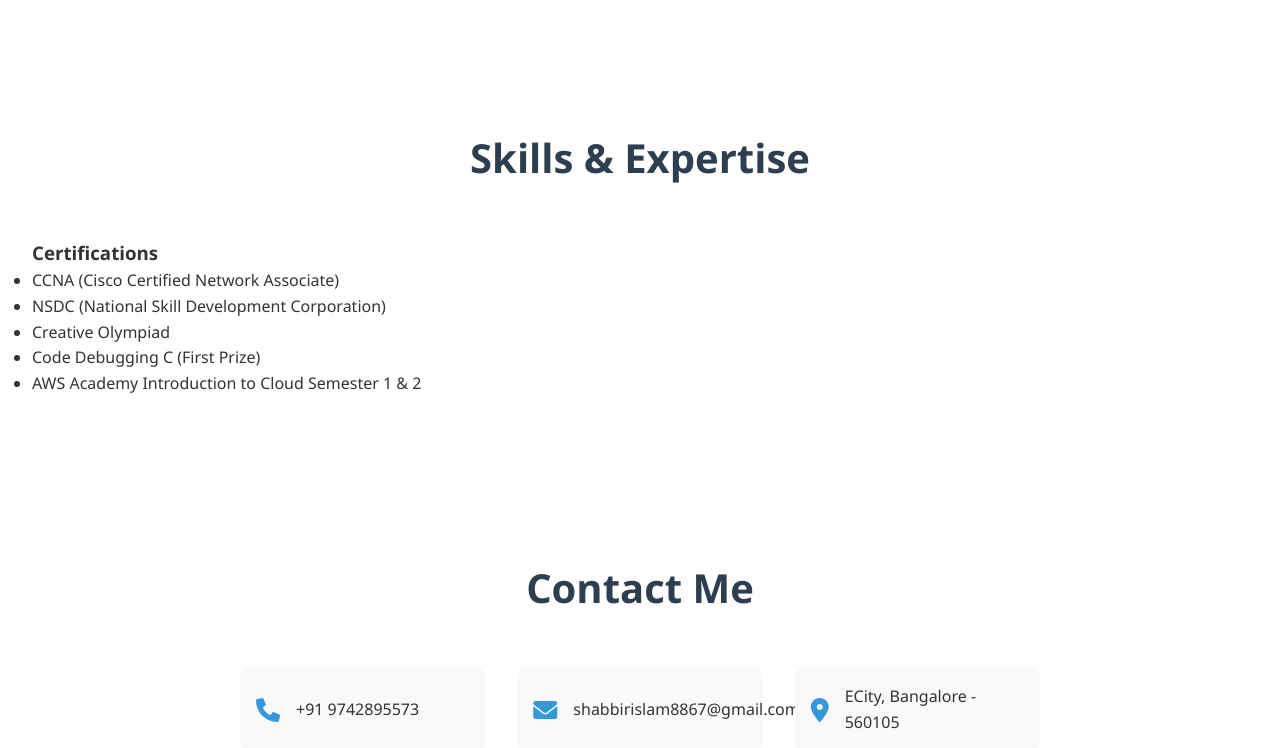
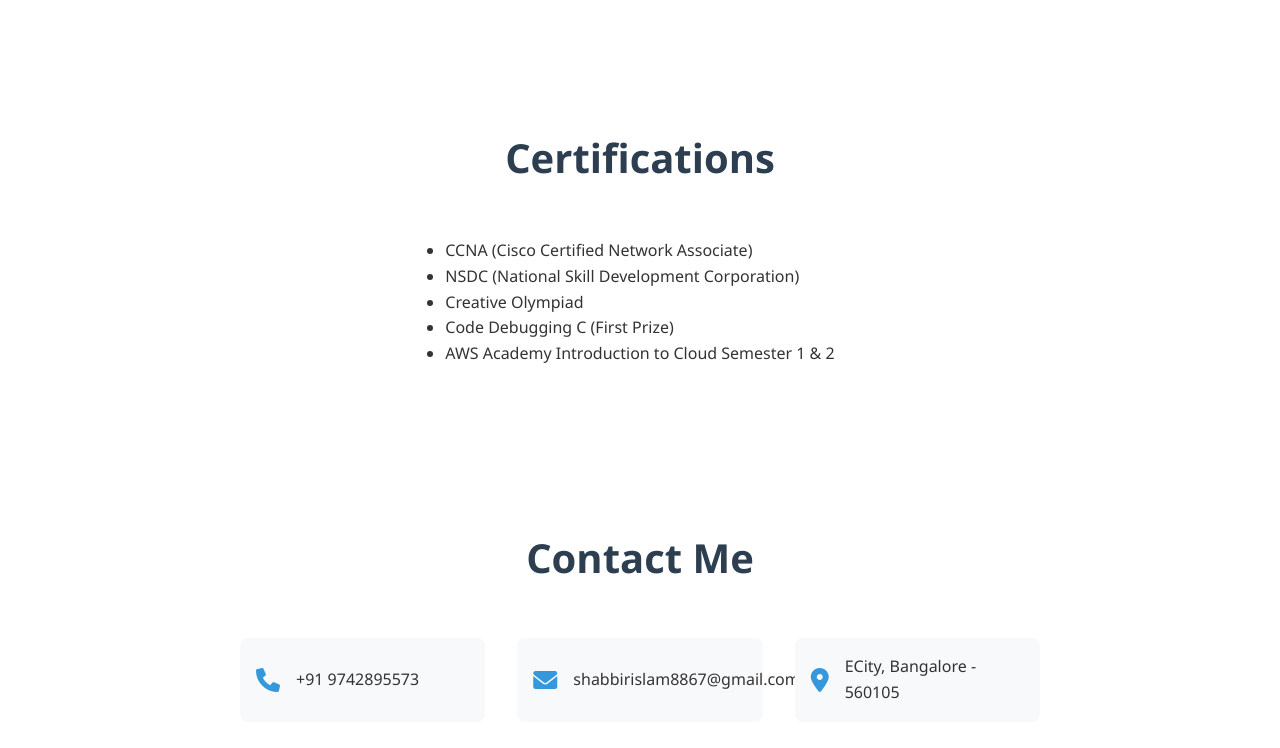
Before and after one commit to ShabbirS5/ShabbirS5, a plain HTML site: page index.html in a window 1280 px wide. Shown: the part 3420-4168 px from the top of the page. Drawn offline with nearby package versions, Linux system fonts and the light colour scheme.

Commit message:
Update index.html

```diff
--- a/index.html
+++ b/index.html
@@ -141,9 +141,8 @@
         </div>
     </section>
     <section id="skills" class="skills">
-        <h2 class="section-title">Skills & Expertise</h2>
-            <div class="certifications">
-                <h3>Certifications</h3>
+        <h2 class="section-title">Certifications</h2>
+            <div class="certifications" style=" display: flex; justify-content: center;">
                 <ul>
                     <li>CCNA (Cisco Certified Network Associate)</li>
                     <li>NSDC (National Skill Development Corporation)</li>
```
